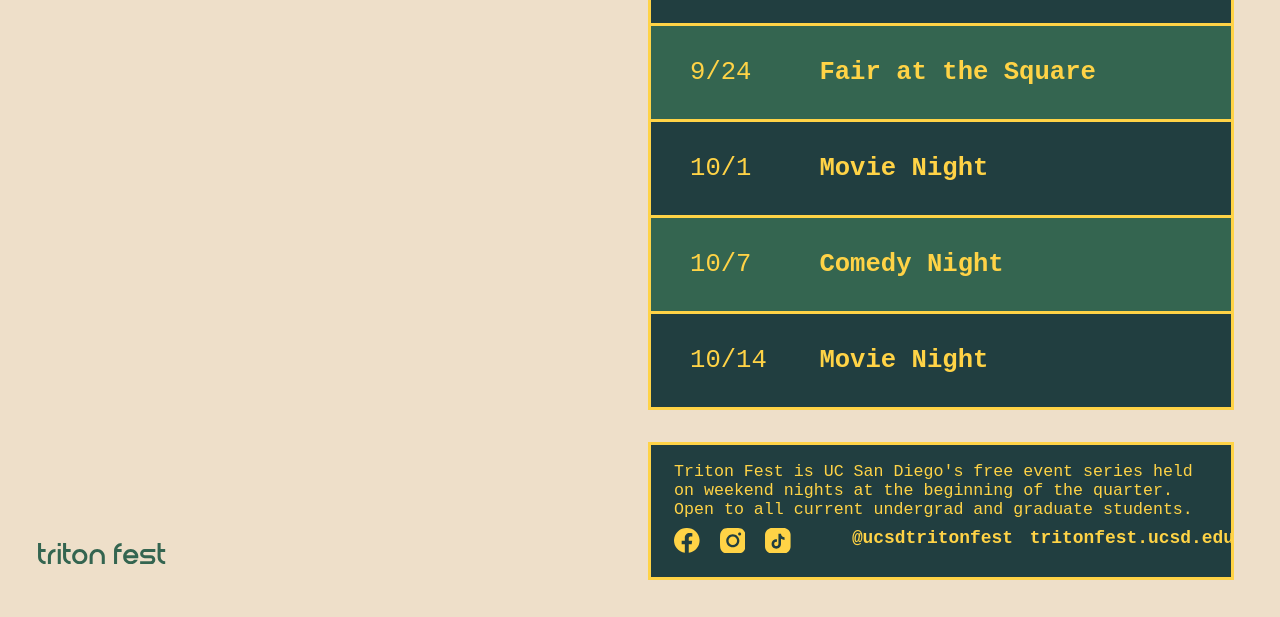
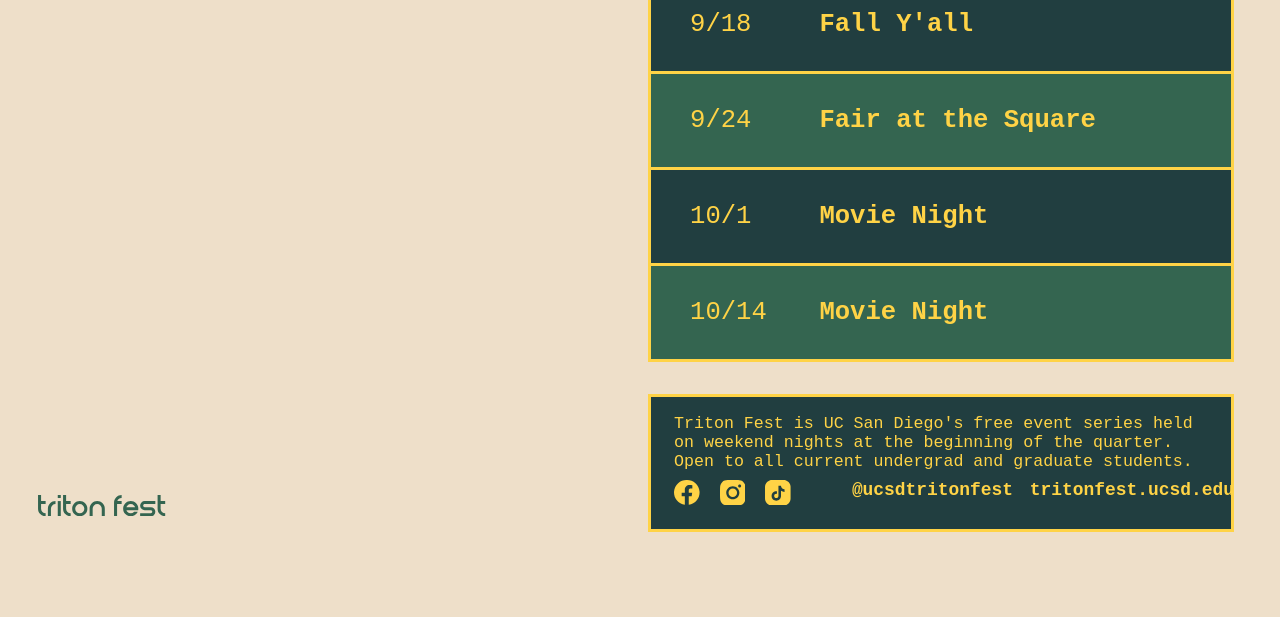
Before and after one commit to austinhuynh/tritonfest-fall22, a plain HTML site: page index.html in a window 1280 px wide. Shown: the part 183-800 px from the top of the page. Drawn offline with nearby package versions, Linux system fonts and the light colour scheme; a script that the page names is missing.

Commit message:
remove comedy night

```diff
--- a/index.html
+++ b/index.html
@@ -91,15 +91,8 @@
                 <div class="col-8"><h1>Movie Night</h1></div>
               </div>
             </div>
-          </a><a href="https://www.facebook.com/events/539904797903366/?acontext=%7B%22event_action_history%22%3A[%7B%22surface%22%3A%22page%22%7D]%7D" target="_blank">
+          </a><a href="www.facebook.com/events/582910953475166" target="_blank">
             <div class="tf-info info-alt event-box">
-              <div class="row">
-                <div class="col-3"><h2>10/7</h2></div>
-                <div class="col-8"><h1>Comedy Night</h1></div>
-              </div>
-            </div>
-          </a><a href="www.facebook.com/events/582910953475166" target="_blank">
-            <div class="tf-info event-box">
               <div class="row">
                 <div class="col-3"><h2>10/14</h2></div>
                 <div class="col-8"><h1>Movie Night</h1></div>
```
